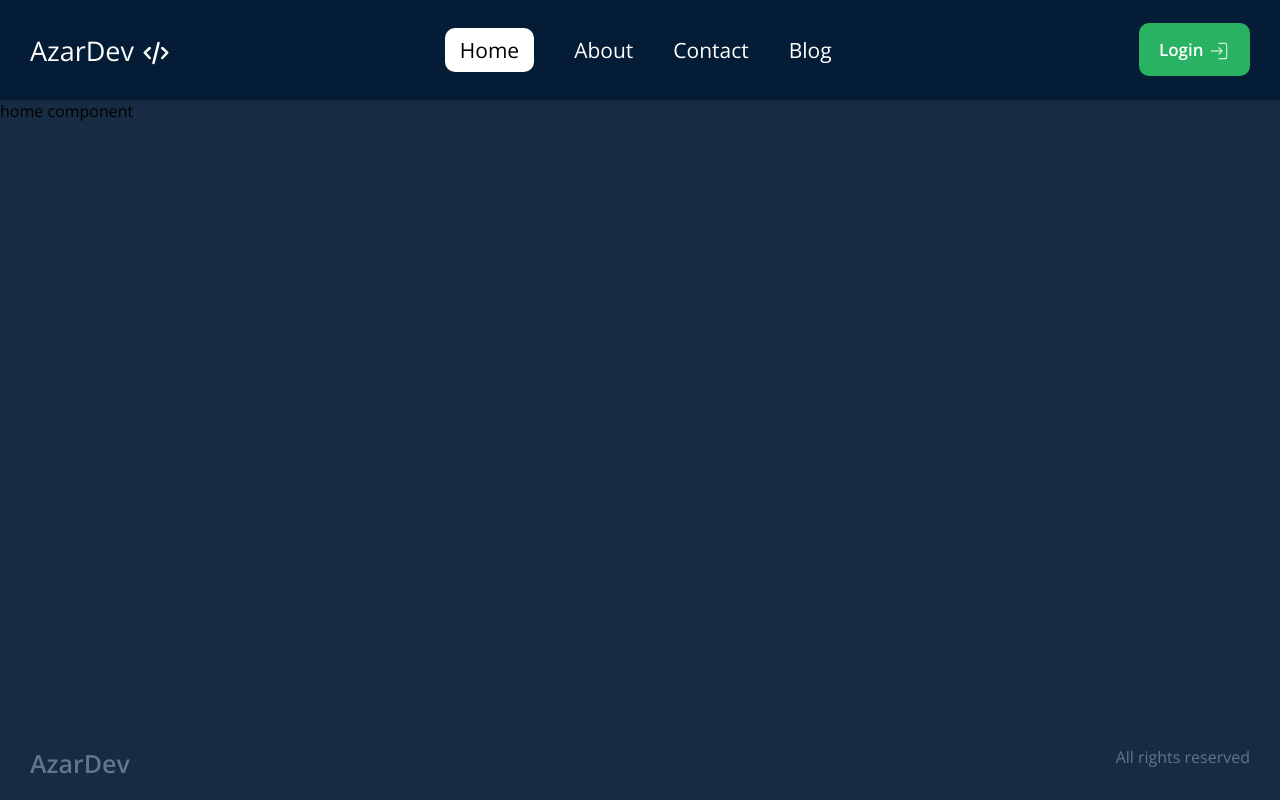
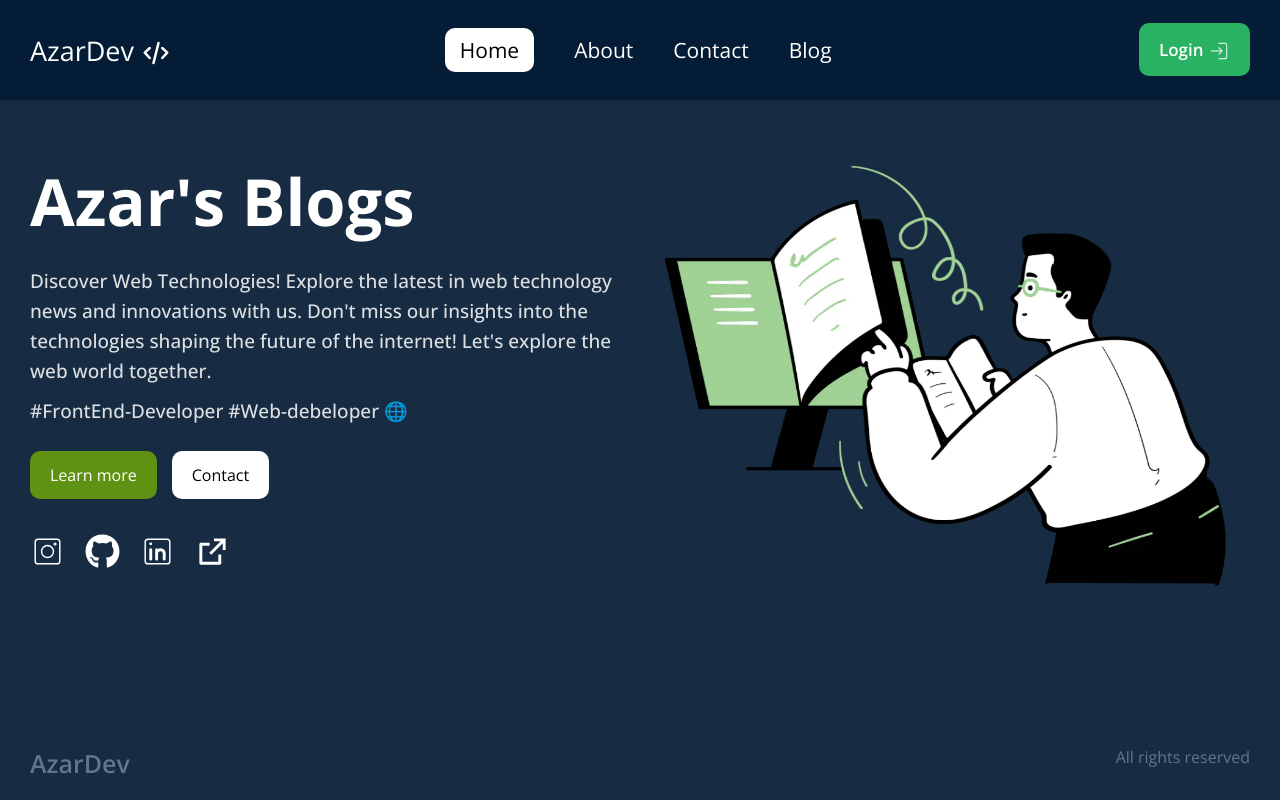
Before and after one commit to SamirS-li/AzarDev, a React (Create React App) app: page / in a window 1280 px wide. Built offline with nearby package versions, Linux system fonts and the light colour scheme.

Commit message:
Home page is ready

```diff
--- a/src/App.css
+++ b/src/App.css
@@ -35,7 +35,7 @@ a {
     padding: 0 30px;
     margin: 0 auto;
 }
-
+/* ^^^^^^^^^^^^^^^^^^^^^^^^^^^^^^^^^^^^^^^^^^^^^^^^^^^^^^^^^^^^^^^^^^^^^^^^^^^^^^^^^^^^^^^ */
 
 /* === H E A D E R === */
 
@@ -127,6 +127,96 @@ a {
 
 /* === H E A D E R - E N D === */
 
+
+
+/* === H O M E === */
+
+#Home{
+    display: flex;
+}
+
+
+.home-main{
+    display: flex;
+    justify-content: space-between;
+}
+/* ------ home iinfo (left) */
+
+.home-info{
+    display: flex;
+    flex-direction: column;
+    justify-content: center;
+    width: 100%     ;
+}
+
+.home-title{
+    font-size: 65px;
+    line-height: 80px;
+    color: var(--white);
+
+}
+
+.home-text{
+    font-size: 19px;
+    line-height: 30px;
+    font-weight: 500;
+    color: #ffffffda;
+    padding: 25px 0;
+    display:flex;
+    flex-direction: column;
+}
+
+.home-text span{
+    margin-top: 10px;
+}
+
+.learn-more , .contact-link{
+    display: inline-block;
+    padding: 13px 20px;
+    border-radius: var(--border-radius);
+    width: max-content;
+    margin-right: 15px;
+}
+
+.learn-more{
+    color: var(--white);
+    background-color: #5f9212;
+}
+
+.contact-link{
+    background-color: var(--white);
+    color: black;
+}
+
+.sosial-media{
+    margin: 35px 0 15px;
+}
+
+.sosial-media svg{
+    fill: var(--white);
+    width: 35px;
+    height: 35px;
+    margin-right: 20px;
+}
+
+/* --------- home image (right) */
+
+.home-image{
+    height: 550px;
+    width: 100%;
+}
+.home-image img{
+    width: 100%;
+    height: 100%;
+}
+
+
+
+
+/* === H O M E - E N D === */
+
+
+
 /* === F O O T E R === */
 
 #footer {
@@ -159,29 +249,11 @@ a {
 
 
 
+
+
 /* /////////////// R E S P O N S I V E \\\\\\\\\\\\\\ */
 
-@media only screen and (max-width:578px) {
 
-    .container{
-        padding: 0 20px;
-    }
-
-    /* - - - - - F O O T E R - - - - - */
-
-    .footer-main a {
-        font-size:19px;
-    }
-
-    .footer-main span {
-        font-size: 15px;
-        text-align: end;
-    }
-
-
-
-    /* - - - - - F O O T E R  E N D- - - - - */
-}
 
 
 @media only screen and (max-width:992px) {
@@ -228,16 +300,6 @@ a {
     }
 
 
-    /* .mobile::after{
-        content: '';
-        position: absolute;
-        width: 50px;
-        height: 50px;
-        background-color: red;
-        top: 0;
-        left: 0;
-    } */
-
     .mobile .nav-list {
         flex-direction: column;
         align-items: center;
@@ -273,4 +335,81 @@ a {
 
     /* - - - - H E A D E R  E N D - - - - */
 
+    /* - - - - H O M E - - - - */
+
+    .home-main{
+        flex-direction: column;
+    }
+
+    .home-info{
+        align-items: center;
+    }
+
+    .home-title{
+        width: 200px;
+    }
+
+    .home-text{
+        text-align: center;
+    }
+
+
+
+    .home-image{
+        display: flex;
+        justify-content: center;
+        height: 400px;
+    }
+
+    .home-image img{
+        max-width: 400px;
+        width: 100%;
+    }
+
+
+
+    /* - - - - H O M E  E N D - - - - */
+
+
+
+
 }
+
+
+
+@media only screen and (max-width:578px) {
+
+    .container{
+        padding: 0 20px;
+    }
+
+
+
+
+    /* - - - - - H O M E - - - - - */
+
+    .home-image img{
+        max-width: 350px;
+    }
+
+
+
+    /* - - - - - H O M E  E N D- - - - - */
+
+
+
+    /* - - - - - F O O T E R - - - - - */
+
+    .footer-main a {
+        font-size:19px;
+    }
+
+    .footer-main span {
+        font-size: 15px;
+        text-align: end;
+    }
+
+
+
+    /* - - - - - F O O T E R  E N D- - - - - */
+}
--- a/src/components/Home.js
+++ b/src/components/Home.js
@@ -1,9 +1,67 @@
 import React from 'react'
+import{Link} from 'react-router-dom'
+import home_banner from '../image/banner.webp'
 
 export default function Home() {
   return (
-    <div>
-      home component
-    </div>
+    <section id='Home'>
+      <div className="container">
+        <div className="home-main">
+          <div className="home-info">
+            <h1 className='home-title'>Azar's Blogs</h1>
+            <p className='home-text'>
+              Discover Web Technologies! Explore the latest in web technology news and
+              innovations with us. Don't miss our insights into the technologies
+              shaping the future of the internet! Let's explore the web world together.
+              <span>#FrontEnd-Developer #Web-debeloper 🌐</span>
+            </p>
+            <div className="page-link">
+              <Link to="/about" className="learn-more" href="/about" >Learn more</Link>
+              <Link to="/contact" className="contact-link" href="/contact" >Contact</Link>
+            </div>
+            <div className="sosial-media">
+              <a href="https://www.instagram.com/azarahmadov_/" target='_blank' rel="noreferrer" >
+                <svg stroke="currentColor" fill="currentColor" stroke-width="0" viewBox="0 0 24 24" height="1em" width="1em" xmlns="http://www.w3.org/2000/svg">
+                  <g id="Instagram">
+                    <g>
+                      <path d="M18.437,20.937H5.563a2.5,2.5,0,0,1-2.5-2.5V5.563a2.5,2.5,0,0,1,2.5-2.5H18.437a2.5,2.5,0,0,1,2.5,2.5V18.437A2.5,2.5,0,0,1,18.437,20.937ZM5.563,4.063a1.5,1.5,0,0,0-1.5,1.5V18.437a1.5,1.5,0,0,0,1.5,1.5H18.437a1.5,1.5,0,0,0,1.5-1.5V5.563a1.5,1.5,0,0,0-1.5-1.5Z"></path>
+                      <path d="M12,16.594A4.595,4.595,0,1,1,16.6,12,4.6,4.6,0,0,1,12,16.594ZM12,8.4A3.595,3.595,0,1,0,15.6,12,3.6,3.6,0,0,0,12,8.4Z"></path>
+                      <circle cx="17.2" cy="6.83" r="1.075"></circle>
+                    </g>
+                  </g>
+                </svg>
+              </a>
+              <a href="https://github.com/AzarAhmadov" target="_blank" rel="noreferrer">
+                <svg stroke="currentColor" fill="currentColor" stroke-width="0" viewBox="0 0 496 512" height="1em" width="1em" xmlns="http://www.w3.org/2000/svg">
+                  <path d="M165.9 397.4c0 2-2.3 3.6-5.2 3.6-3.3.3-5.6-1.3-5.6-3.6 0-2 2.3-3.6 5.2-3.6 3-.3 5.6 1.3 5.6 3.6zm-31.1-4.5c-.7 2 1.3 4.3 4.3 4.9 2.6 1 5.6 0 6.2-2s-1.3-4.3-4.3-5.2c-2.6-.7-5.5.3-6.2 2.3zm44.2-1.7c-2.9.7-4.9 2.6-4.6 4.9.3 2 2.9 3.3 5.9 2.6 2.9-.7 4.9-2.6 4.6-4.6-.3-1.9-3-3.2-5.9-2.9zM244.8 8C106.1 8 0 113.3 0 252c0 110.9 69.8 205.8 169.5 239.2 12.8 2.3 17.3-5.6 17.3-12.1 0-6.2-.3-40.4-.3-61.4 0 0-70 15-84.7-29.8 0 0-11.4-29.1-27.8-36.6 0 0-22.9-15.7 1.6-15.4 0 0 24.9 2 38.6 25.8 21.9 38.6 58.6 27.5 72.9 20.9 2.3-16 8.8-27.1 16-33.7-55.9-6.2-112.3-14.3-112.3-110.5 0-27.5 7.6-41.3 23.6-58.9-2.6-6.5-11.1-33.3 2.6-67.9 20.9-6.5 69 27 69 27 20-5.6 41.5-8.5 62.8-8.5s42.8 2.9 62.8 8.5c0 0 48.1-33.6 69-27 13.7 34.7 5.2 61.4 2.6 67.9 16 17.7 25.8 31.5 25.8 58.9 0 96.5-58.9 104.2-114.8 110.5 9.2 7.9 17 22.9 17 46.4 0 33.7-.3 75.4-.3 83.6 0 6.5 4.6 14.4 17.3 12.1C428.2 457.8 496 362.9 496 252 496 113.3 383.5 8 244.8 8zM97.2 352.9c-1.3 1-1 3.3.7 5.2 1.6 1.6 3.9 2.3 5.2 1 1.3-1 1-3.3-.7-5.2-1.6-1.6-3.9-2.3-5.2-1zm-10.8-8.1c-.7 1.3.3 2.9 2.3 3.9 1.6 1 3.6.7 4.3-.7.7-1.3-.3-2.9-2.3-3.9-2-.6-3.6-.3-4.3.7zm32.4 35.6c-1.6 1.3-1 4.3 1.3 6.2 2.3 2.3 5.2 2.6 6.5 1 1.3-1.3.7-4.3-1.3-6.2-2.2-2.3-5.2-2.6-6.5-1zm-11.4-14.7c-1.6 1-1.6 3.6 0 5.9 1.6 2.3 4.3 3.3 5.6 2.3 1.6-1.3 1.6-3.9 0-6.2-1.4-2.3-4-3.3-5.6-2z"></path>
+                </svg>
+              </a>
+              <a href="https://www.linkedin.com/in/azar-ahmadov/" target="_blank" rel="noreferrer" >
+                <svg stroke="currentColor" fill="currentColor" stroke-width="0" viewBox="0 0 24 24" height="1em" width="1em" xmlns="http://www.w3.org/2000/svg"><g id="LinkedIn">
+                  <g>
+                    <path d="M18.44,3.06H5.56a2.507,2.507,0,0,0-2.5,2.5V18.44a2.507,2.507,0,0,0,2.5,2.5H18.44a2.5,2.5,0,0,0,2.5-2.5V5.56A2.5,2.5,0,0,0,18.44,3.06Zm1.5,15.38a1.511,1.511,0,0,1-1.5,1.5H5.56a1.511,1.511,0,0,1-1.5-1.5V5.56a1.511,1.511,0,0,1,1.5-1.5H18.44a1.511,1.511,0,0,1,1.5,1.5Z"></path>
+                    <g>
+                      <path d="M6.376,10.748a1,1,0,1,1,2,0v6.5h0a1,1,0,0,1-2,0Z"></path>
+                      <circle cx="7.376" cy="6.744" r="1"></circle>
+                      <path d="M17.62,13.37v3.88a1,1,0,1,1-2,0V13.37a1.615,1.615,0,1,0-3.23,0v3.88a1,1,0,0,1-2,0v-6.5a1.016,1.016,0,0,1,1-1,.94.94,0,0,1,.84.47,3.609,3.609,0,0,1,5.39,3.15Z"></path>
+                    </g>
+                  </g>
+                </g>
+                </svg>
+              </a>
+              <a href="https://www.azarahmadov.com/" target="_blank" rel="noreferrer" >
+                <svg stroke="currentColor" fill="currentColor" stroke-width="0" viewBox="0 0 24 24" height="1em" width="1em" xmlns="http://www.w3.org/2000/svg">
+                  <path d="M10 6V8H5V19H16V14H18V20C18 20.5523 17.5523 21 17 21H4C3.44772 21 3 20.5523 3 20V7C3 6.44772 3.44772 6 4 6H10ZM21 3V11H19L18.9999 6.413L11.2071 14.2071L9.79289 12.7929L17.5849 5H13V3H21Z"></path>
+                </svg>
+              </a>
+            </div>
+          </div>
+          <div className="home-image">
+            <img src={home_banner} alt="banner" />
+          </div>
+
+        </div>
+      </div>
+    </section>
   )
 }
```
Also changed, not shown: src/image/banner.webp (added).
